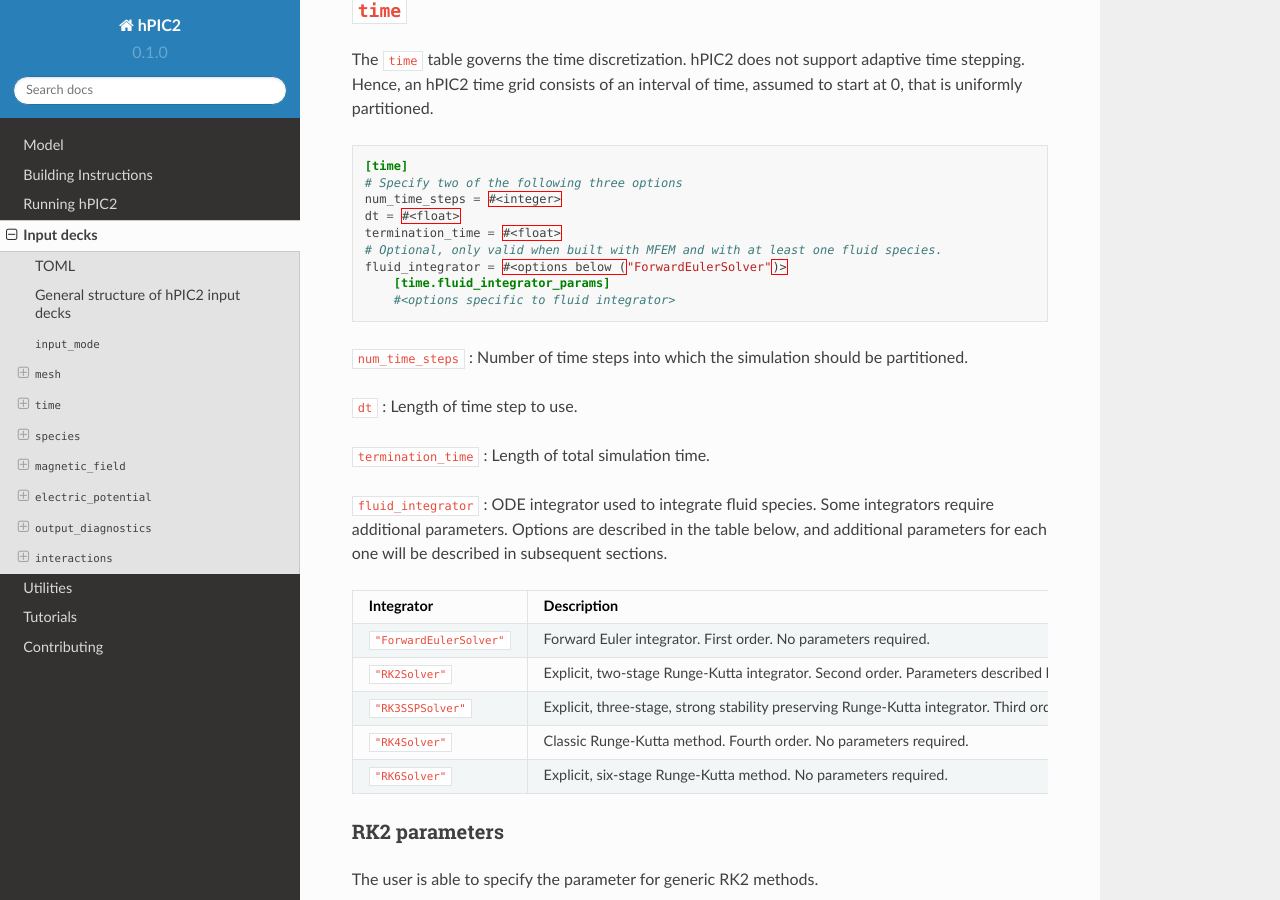
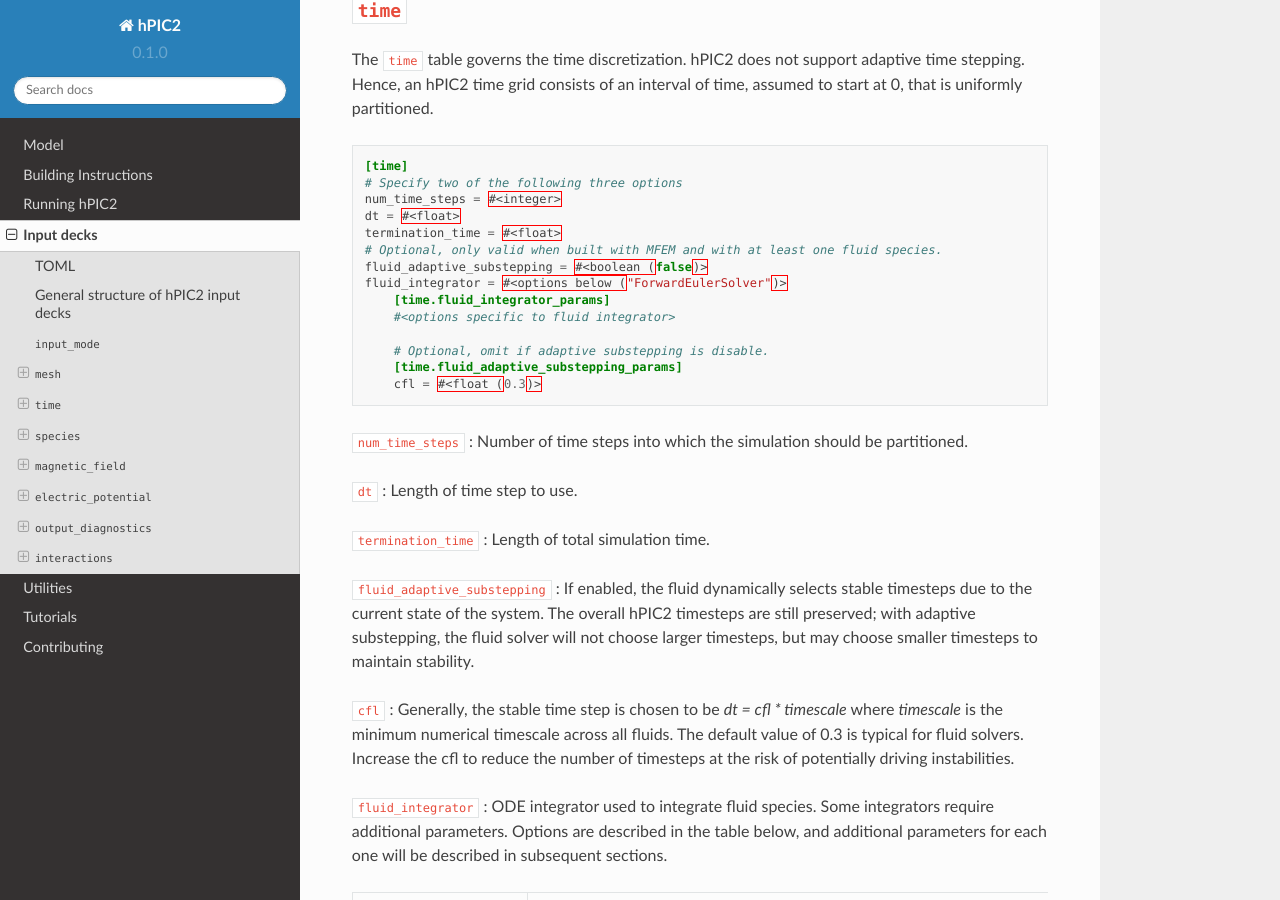
Before and after one commit to lcpp-org/hpic2doc, a Sphinx documentation site: the page built from docs/source/input_deck.rst, in a window 1280 px wide and 900 px high, scrolled down 7832 px. Built offline with Sphinx 7.4.7 and the Read the Docs theme 2.0.0, drawn with Linux system fonts in a browser that asks for light colours; cross-references to code outside the pages are shown as plain code.

Commit message:
Add adaptive substepping to input decks

```diff
--- a/docs/source/input_deck.rst
+++ b/docs/source/input_deck.rst
@@ -497,10 +497,15 @@
    dt = #<float>
    termination_time = #<float>
    # Optional, only valid when built with MFEM and with at least one fluid species.
+   fluid_adaptive_substepping = #<boolean (false)>
    fluid_integrator = #<options below ("ForwardEulerSolver")>
        [time.fluid_integrator_params]
        #<options specific to fluid integrator>
 
+       # Optional, omit if adaptive substepping is disable.
+       [time.fluid_adaptive_substepping_params]
+       cfl = #<float (0.3)>
+
 ``num_time_steps``
 : Number of time steps into which the simulation should be partitioned.
 
@@ -509,6 +514,21 @@
 
 ``termination_time``
 : Length of total simulation time.
+
+
+``fluid_adaptive_substepping``
+: If enabled, the fluid dynamically selects stable timesteps due to the current
+state of the system.
+The overall hPIC2 timesteps are still preserved;
+with adaptive substepping, the fluid solver will not choose larger timesteps,
+but may choose smaller timesteps to maintain stability.
+
+``cfl``
+: Generally, the stable time step is chosen to be `dt = cfl * timescale`
+where `timescale` is the minimum numerical timescale across all fluids.
+The default value of 0.3 is typical for fluid solvers.
+Increase the cfl to reduce the number of timesteps at the risk of potentially
+driving instabilities.
 
 ``fluid_integrator``
 : ODE integrator used to integrate fluid species.
```
